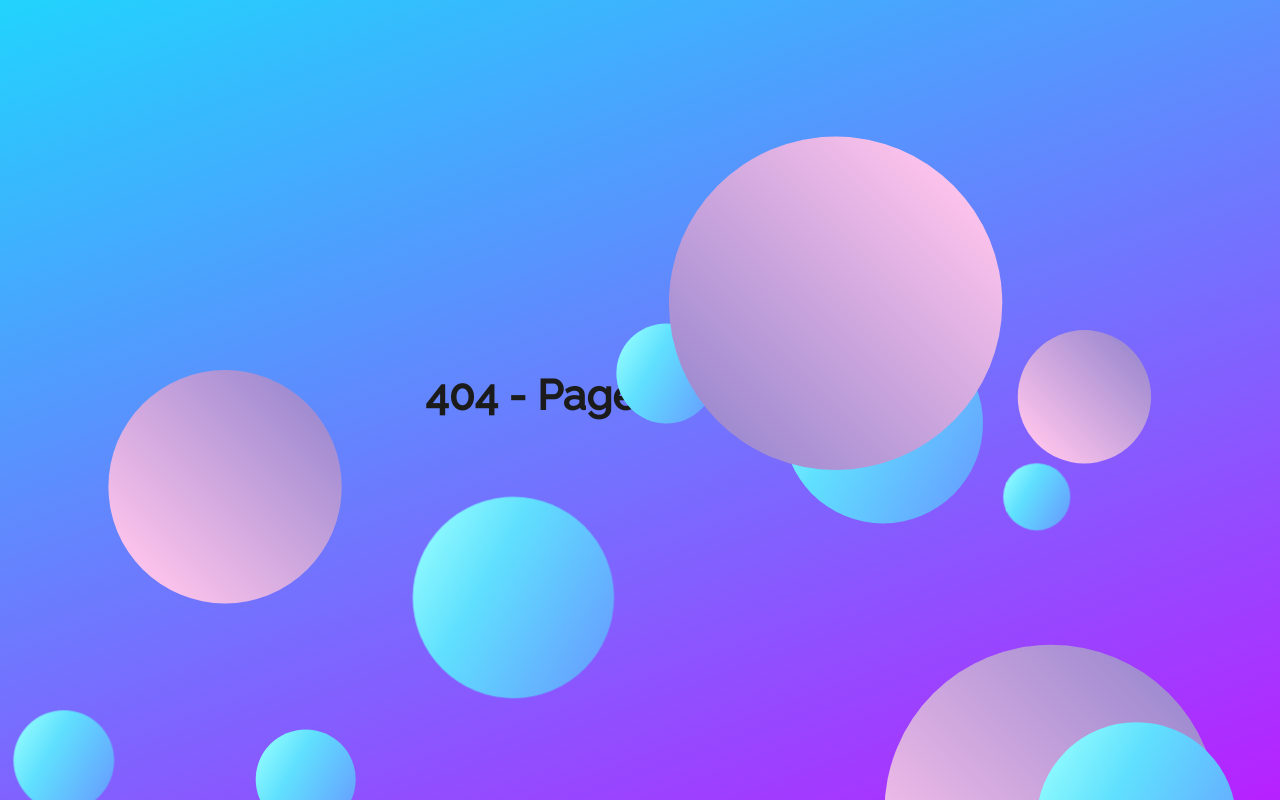
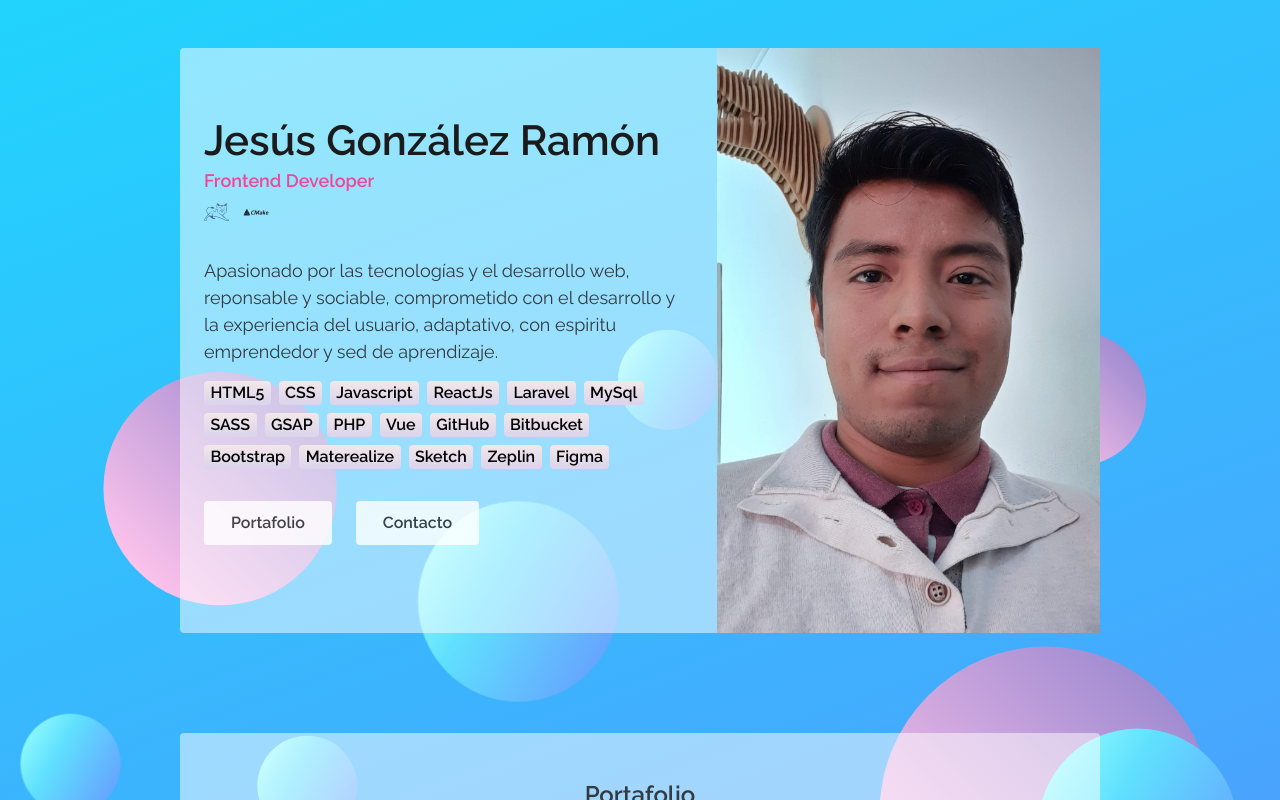
Before and after one commit to epsilonxaos/my_portafolio, a React (Create React App) app: page /home in a window 1280 px wide. Before the commit this address had no page. Shown: the top 800 px of the page. Built offline with nearby package versions, Linux system fonts and the light colour scheme.

Commit message:
Informacion de contacto y activos

```diff
--- a/package.json
+++ b/package.json
@@ -11,6 +11,7 @@
     "gsap": "^3.7.1",
     "node-sass": "^6.0.1",
     "react": "^17.0.2",
+    "react-bootstrap": "^1.6.1",
     "react-dom": "^17.0.2",
     "react-router-dom": "^5.2.0",
     "react-scripts": "4.0.3",
--- a/src/App.js
+++ b/src/App.js
@@ -2,13 +2,16 @@ import { BrowserRouter as Router, Switch, Route } from 'react-router-dom';
 import Circulos from './components/Circulos';
 import Home from "./pages/Home";
 import Error from "./pages/Error";
+import ScrollHandler from './components/ScrollHandler';
 
 function App() {
 	return (
 		<Router>
+			<ScrollHandler />
 			<Circulos />
 			<Switch>
 				<Route path="/" exact component={Home} />
+				<Route path="/home" exact component={Home} />
 				<Route path="*" component={Error} />
 			</Switch>
 		</Router>
--- a/src/components/CardPortafolio.js
+++ b/src/components/CardPortafolio.js
@@ -23,7 +23,7 @@ class CardPortafolio extends Component {
                             <div className="languages mb-4">
                                 {
                                     this.props.languages.map((item, key) => {
-                                        return(<i class={`devicon-${item} colored`} key={`iconKey${key}`}></i>);
+                                        return(<i className={`devicon-${item} colored`} key={`iconKey${key}`}></i>);
                                     })
                                 }
                             </div>
--- a/src/components/Contacto.js
+++ b/src/components/Contacto.js
@@ -1,27 +1,36 @@
-import React, {Component} from 'react';
+import React, { useState } from 'react';
+import { Button, Modal } from "react-bootstrap";
 
-class Contacto extends Component {
-    render(){
-        return (
-            <div className="card text-dark border-0 rounded-1" style={{marginBottom: "60px"}}>
-                <div className="card-body p-md-5">
-                    <h4 className="font-weight-bold mb-5 text-center">Contacto</h4>
+const Contacto = () => {
+    const [show, setShow] = useState(false);
 
-                    <div className="row justify-content-center">
-                        <div className="col-12 col-sm-6 col-md-4">
-                            <p>T. <a href="tel:+529934325614" className="text-dark font-weight-bold">(993) 432 5614</a></p>
-                        </div>
-                        <div className="col-12 col-sm-6 col-md-4">
-                            <p>E. <a href="mailto:chuy_2808@hotmail.com" className="text-dark font-weight-bold">chuy_2808@hotmail.com</a></p>
-                        </div>
-                        <div className="col-12">
+    const handleClose = () => setShow(false);
+    const handleShow = () => setShow(true);
 
-                        </div>
+    return(
+        <>
+            <Button className="btn btn-grad shadow-none btn-primary" onClick={handleShow}>Contacto</Button>
+
+            <Modal show={show} onHide={handleClose} contentClassName="border-0 shadow-none rounded-0">
+                <Modal.Header closeButton className="border-0">
+                    <Modal.Title className="text-dark font-weight-bold">Contacto</Modal.Title>
+                </Modal.Header>
+                <Modal.Body className="text-dark text-center font-weight-bold">
+                    <p><span style={{color: "#f34595"}} className="mr-2">T.</span> (993) 432 5614</p>
+                    <p><span style={{color: "#f34595"}} className="mr-2">C.</span> jesusgleztr94@gmail.com</p>
+                    <p><span style={{color: "#f34595"}} className="mr-2">C.</span> chuy_2808@hotmail.com</p>
+                    <div className="social mt-3" style={{fontSize: "25px"}}>
+                        <a style={{textDecoration: "none"}} href="https://www.facebook.com/angelotr12/" target="_blank" rel="noopener noreferrer"> <i className="devicon-facebook-plain colored mr-2"></i> </a>
+                        <a style={{textDecoration: "none"}} href="https://github.com/epsilonxaos" target="_blank" rel="noopener noreferrer"> <i className="devicon-github-original colored mr-2"></i> </a>
+                        <a style={{textDecoration: "none"}} href="https://www.linkedin.com/in/jesus-gonzalez-207819209" target="_blank" rel="noopener noreferrer"> <i className="devicon-linkedin-plain colored mr-2"></i> </a>
                     </div>
-                </div>
-            </div>
-        )
-    }
+                </Modal.Body>
+                <Modal.Footer className="border-0">
+                    <Button className="btn btn-grad active" onClick={handleClose}> Cerrar </Button>
+                </Modal.Footer>
+            </Modal>
+      </>
+    )
 }
 
 export default Contacto;
--- a/src/components/Me.js
+++ b/src/components/Me.js
@@ -1,4 +1,6 @@
 import React, {Component} from 'react';
+import { Link } from 'react-router-dom';
+import Contacto from './Contacto.js';
 
 import profile from '../img/profile.jpg';
 
@@ -17,9 +19,9 @@ class Me extends Component {
                             <h1 className="mb-2 font-weight-bold">Jesús González Ramón</h1>
                             <h5 className="mb-1 font-weight-bold">Frontend Developer</h5>
                             <div className="social mb-4" style={{fontSize: "25px"}}>
-                                <a href="https://www.facebook.com/angelotr12/" target="_blank" rel="noopener noreferrer"> <i class="devicon-facebook-plain colored mr-2"></i> </a>
-                                <a href="https://github.com/epsilonxaos" target="_blank" rel="noopener noreferrer"> <i class="devicon-github-original colored mr-2"></i> </a>
-                                <a href="https://www.linkedin.com/in/jesus-gonzalez-207819209" target="_blank" rel="noopener noreferrer"> <i class="devicon-linkedin-plain colored mr-2"></i> </a>
+                                <a href="https://www.facebook.com/angelotr12/" target="_blank" rel="noopener noreferrer"> <i className="devicon-facebook-plain colored mr-2"></i> </a>
+                                <a href="https://github.com/epsilonxaos" target="_blank" rel="noopener noreferrer"> <i className="devicon-github-original colored mr-2"></i> </a>
+                                <a href="https://www.linkedin.com/in/jesus-gonzalez-207819209" target="_blank" rel="noopener noreferrer"> <i className="devicon-linkedin-plain colored mr-2"></i> </a>
                             </div>
                             <p className="text-back">Apasionado por las tecnologías y el desarrollo web, reponsable y sociable, comprometido con el desarrollo y la experiencia del usuario, adaptativo, con espiritu emprendedor y sed de aprendizaje.</p>
                             <span style={bgs} className="badge mr-2 mb-2 badge-light">HTML5</span>
@@ -41,8 +43,8 @@ class Me extends Component {
                             <span style={bgs} className="badge mr-2 mb-2 badge-light">Figma</span>
 
                             <div className="pt-4 w-100 d-flex align-items-center justify-content-start">
-                                <button className="btn btn-grad shadow-none btn-primary mr-4">Portafolio</button>
-                                <button className="btn btn-grad shadow-none btn-primary">Contacto</button>
+                                <Link to="/home#portafolio" className="btn btn-grad shadow-none btn-primary mr-4">Portafolio</Link>
+                                <Contacto />
                             </div>
                         </div>
 
--- a/src/components/Portafolio.js
+++ b/src/components/Portafolio.js
@@ -111,19 +111,12 @@ class Portafolio extends Component {
 
     render(){
         return (
-            <div className="card text-dark border-0 rounded-1" style={{marginBottom: '100px'}}>
+            <div className="card text-dark border-0 rounded-1" style={{marginBottom: '100px'}} id="portafolio">
                 <div className="card-body p-md-5">
                     <h4 className="font-weight-bold text-dark text-center">Portafolio</h4>
                     <hr className="mb-5"/>
                     <div className="row justify-content-center">
 
-                                {/* <i class="devicon-laravel-plain colored"></i>
-                                <i class="devicon-github-original colored"></i>
-                                <i class="devicon-sass-original colored"></i>
-                                <i class="devicon-react-original colored"></i>
-                                <i class="devicon-php-plain colored"></i>
-                                <i class="devicon-css3-plain colored"></i>
-                                <i class="devicon-bootstrap-plain colored"></i> */}
                         {
                             this.state.projects.map((project, key) => {
                                 return(
@@ -134,6 +127,7 @@ class Portafolio extends Component {
                                         text={project.text}
                                         languages={project.languages}
                                         url={project.url}
+                                        key={key}
                                     />
                                 )
                             })
--- /dev/null
+++ b/src/components/ScrollHandler.js
@@ -0,0 +1,20 @@
+import { useEffect } from "react";
+import { withRouter } from "react-router-dom";
+
+const ScrollHandler = ({ location }) => {
+    useEffect(
+        () => {
+            const element = document.getElementById(location.hash.replace("#", ""));
+
+            setTimeout(() => {
+                window.scrollTo({
+                    behavior: element ? "smooth" : "auto",
+                    top: element ? element.offsetTop : 0
+                });
+            }, 100);
+        }, [location]);
+
+    return null;
+};
+
+export default withRouter(ScrollHandler);
--- a/src/scss/app/_body.scss
+++ b/src/scss/app/_body.scss
@@ -60,21 +60,23 @@ body {
         text-align: center;
         text-transform: capitalize;
         transition: 0.5s;
-        color: #1b1b1b;
+        color: #1b1b1b !important;
         opacity: .8;
-        background-color: white;
-        border: 2px solid #fff;
+        background-color: white !important;
+        border: 2px solid #fff !important;
         position: relative;
         top: 0;
+        font-weight: 600;
     }
 
-    .btn-grad:hover {
+    .btn-grad:hover,
+    .btn-grad.active {
         background-position: right center; /* change the direction of the change here */
-        color: #fff;
+        color: #fff !important;
         text-decoration: none;
         opacity: 1;
-        border-color: #B24592;
-        background-color: #B24592;
+        border-color: #B24592 !important;
+        background-color: #B24592 !important;
         top: -5px;
     }
 
@@ -91,6 +93,7 @@ body {
 
     p {
         font-size: 16px;
+        font-weight: 400;
 
         @media screen and (min-width: 1200px){
             font-size: 18px;
--- a/src/scss/general.scss
+++ b/src/scss/general.scss
@@ -1,3 +1,3 @@
-@import url('https://fonts.googleapis.com/css2?family=Raleway:wght@300;400;500&display=swap');
+@import url('https://fonts.googleapis.com/css2?family=Raleway:wght@300;400;500;600&display=swap');
 @import '~devicon/devicon.min.css';
 @import '~bootstrap/scss/bootstrap.scss';
```
Also changed, not shown: 1 other file (tests, documents, lock files or other folders).
